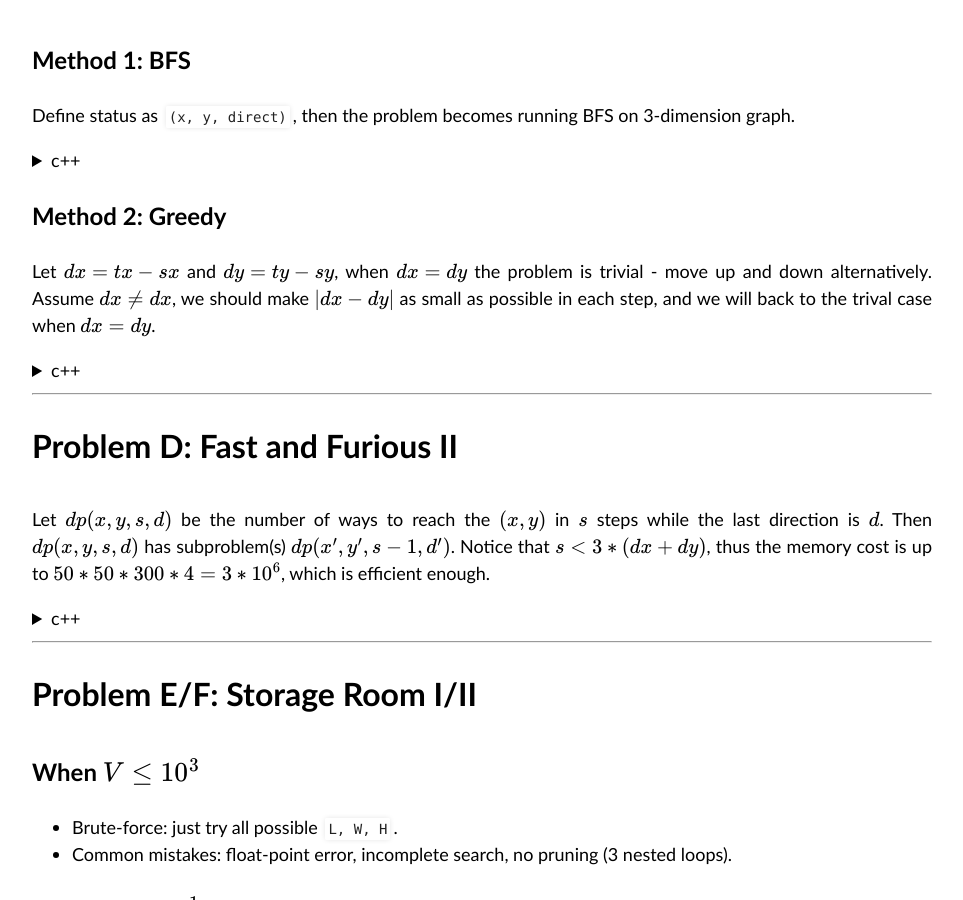
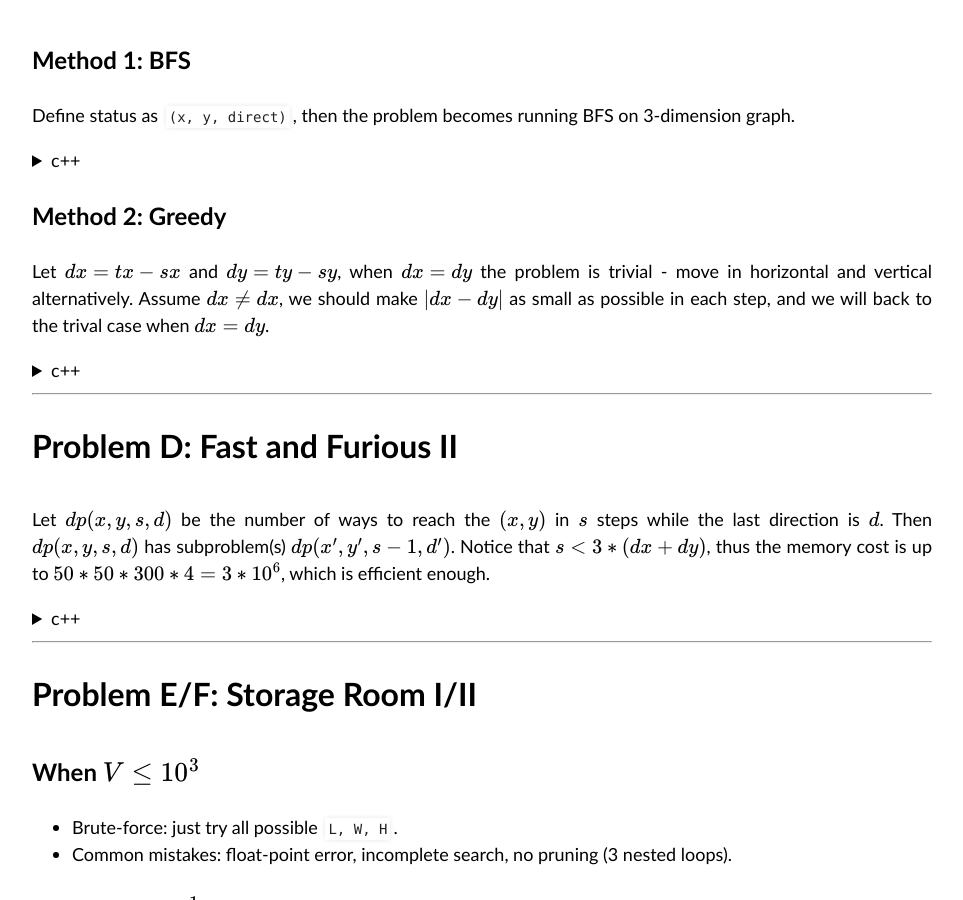
Before and after one commit to monash-programming-team/monash-programming-team.github.io, a Jekyll site: the page built from _posts/2020-04-25-mcpc2020.md, in a window 1280 px wide and 900 px high, scrolled down 2141 px. Shown: the whole window, without its empty margins (178-1141 px from the left). Built offline with Jekyll 4.4.1, drawn with Linux system fonts in a browser that asks for light colours; formulas are drawn with MathJax 3.

Commit message:
add fix typo

```diff
--- a/_posts/2020-04-25-mcpc2020.md
+++ b/_posts/2020-04-25-mcpc2020.md
@@ -318,7 +318,7 @@ int main() {
 
 ### Method 2: Greedy
 
-Let $dx=tx-sx$ and $dy=ty-sy$, when $dx=dy$ the problem is trivial - move up and down alternatively.
+Let $dx=tx-sx$ and $dy=ty-sy$, when $dx=dy$ the problem is trivial - move in horizontal and vertical alternatively.
 Assume $dx \neq dx$, we should make $|dx - dy|$ as small as possible in each step, and we will back to the trival case when $dx =dy$.
 
 {::options parse_block_html="true" /}
```
